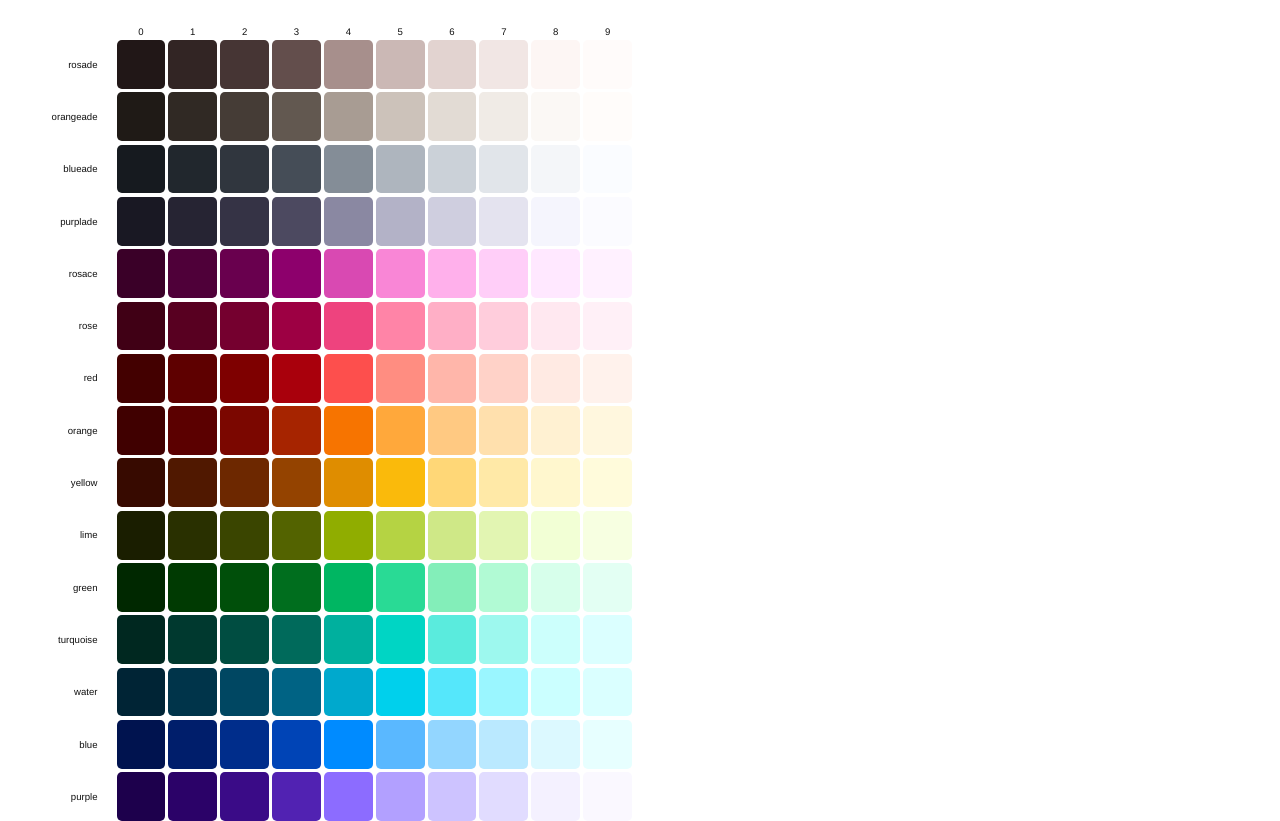
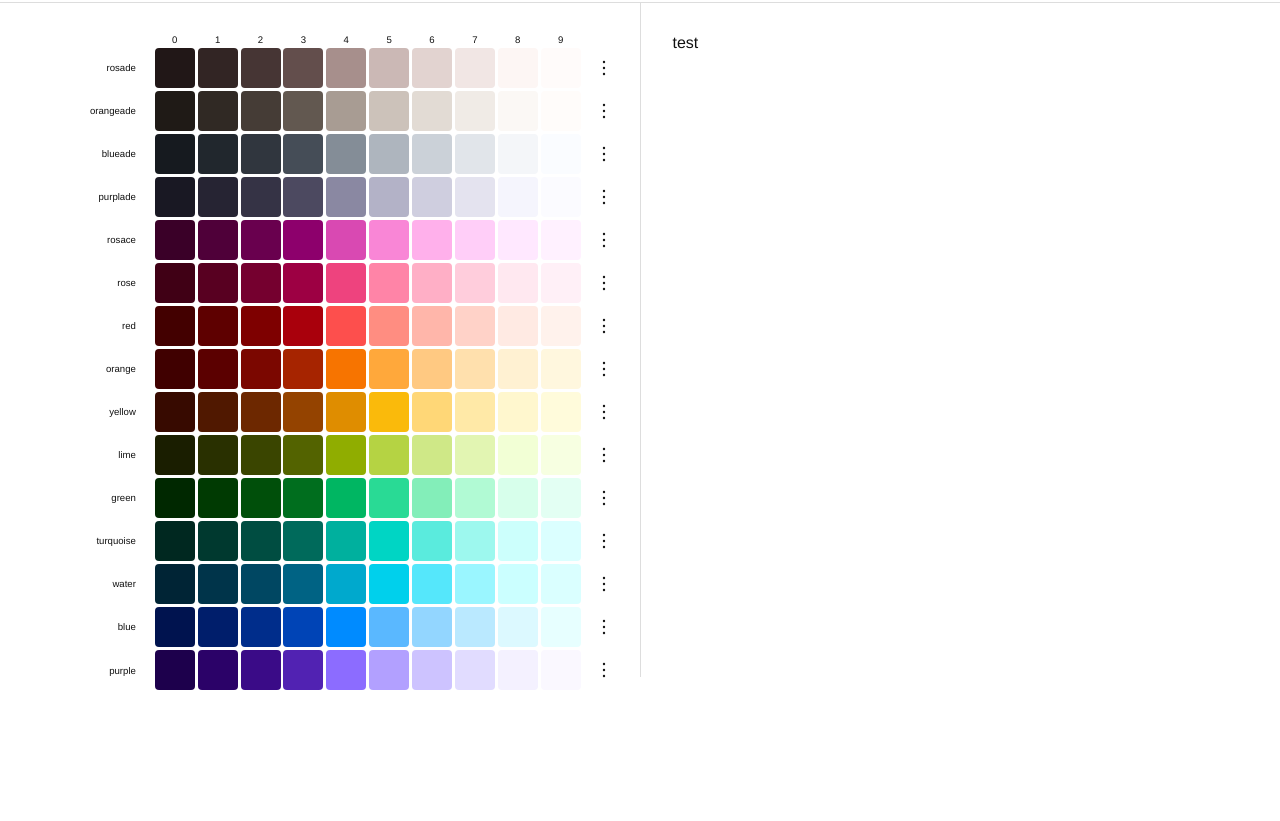
Before and after one commit to cisoun/Palette, a plain HTML site: page index.html in a window 1280 px wide. Shown: the part 62-883 px from the top of the page. After the commit the page ends 800 px from the top, so only its background shows below. Drawn offline with Linux system fonts and the light colour scheme; a web font is replaced by a local one.

Commit message:
Add UI module

```diff
--- a/app.js
+++ b/app.js
@@ -45,66 +45,73 @@ const Palette = {
 };
 
 const App = {
-	ui: {},
+	ui: null,
 	palette: null,
-	root: null,
 	timeout: null,
 
 	init: function () {
-
-		document.querySelectorAll('[id]').forEach(e => this.ui[e.id] = e)
-		this.root = document.documentElement;
-		this.ui.dark.onclick = () => this.root.classList.toggle('dark');
+		this.ui = UI.init();
+		this.ui.dark.onclick = () => UI.toggleClass(UI.root, 'dark');
 		this.update();
 	},
 
 	copyColor: function (value) {
-		this.ui.message.innerHTML = `Copied ${value}`;
-		this.ui.notification.classList.add('open');
+		navigator.clipboard.writeText(value);
+		this.notify(`Copied ${value}`);
+	},
 
-		navigator.clipboard.writeText(value);
+	notify: function (message) {
+		this.ui.message.html = message;
+		this.ui.notification.class = 'open';
 
 		clearTimeout(this.timeout);
 
 		this.timeout = setTimeout(() => {
-			this.ui.notification.classList.remove('open');
+			this.ui.notification.removeClass('open');
 		}, 3000);
 	},
 
-	setCSSColor: function (name, value) {
-		this.root.style.setProperty(`--${name}`, value);
-	},
+	update: function () {
+		const palette = this.ui.palette;
 
-	update: function () {
 		this.palette = Palette.create(COLORS, LEVELS);
 
-		App.ui.palette.replaceChildren();
-
-		App.ui.palette.appendChild(document.createElement('div'));
+		palette.clear();
+		palette.addChild(UI.Element());
 
 		for (let i = 0; i < LEVELS.length; i++) {
-			const level = document.createElement('div');
-			level.innerHTML = i;
-			level.classList.add('level');
-			App.ui.palette.appendChild(level);
+			palette.addChild(UI.create({
+				html: i.toString(),
+				klass: 'level'
+			}));
 		}
+
+		palette.addChild(UI.Element());
 
 		for (const color in this.palette) {
 			const levels = this.palette[color];
 
-			const title = document.createElement('div');
-			title.innerHTML = color;
-			title.classList.add('name');
-			App.ui.palette.appendChild(title);
+			palette.addChild(UI.create({
+				html: color,
+				klass: 'name'
+			}));
 
 			for (const [i, value] of levels.entries()) {
-				App.setCSSColor(`${color}-${i}`, value);
-				const cell = document.createElement('div');
-				cell.classList.add('color');
+				UI.setVariable(`${color}-${i}`, value);
+
+				const cell   = UI.Element();
+				cell.class   = 'color';
 				cell.onclick = () => this.copyColor(value);
 				cell.style.backgroundColor = `var(--${color}-${i})`;
-				App.ui.palette.appendChild(cell);
+
+				palette.addChild(cell);
 			}
+
+			const button   = UI.Button();
+			button.html    = '<svg viewBox="0 0 24 24"><use href="#iconMoreVert"></svg>';
+			button.onclick = () => this.copyColors();
+
+			palette.addChild(button);
 		}
 	},
 };
--- a/index.html
+++ b/index.html
@@ -9,6 +9,10 @@
 		<meta name="viewport" content="width=device-width, initial-scale=1.0">
 		<style rel="stylesheet" type="text/css">
 			@import url('https://fonts.googleapis.com/css2?family=Overpass+Mono:wght@500&display=swap');
+
+			@media only screen and (max-width: 600px) {
+				#controls { display: none; }
+			}
 
 			:root, html {
 				--fg: #111;
@@ -33,19 +37,37 @@
 			}
 
 			svg path {
+				fill: none;
 				stroke-linecap: round;
 				stroke-linejoin: round;
 				stroke-width: 1.4;
 				stroke: var(--fg);
 			}
 
-			button { font-family: inherit; }
+			button {
+				background: unset;
+				border: 0;
+				cursor: pointer;
+				font-family: inherit;
+			}
+			button:hover { background-color: var(--fg); }
+			button:hover > svg  { stroke: var(--bg); }
+			button > svg {
+				fill: none;
+				stroke: var(--fg);
+				height: 1.5rem;
+				min-width: 1.5rem;
+			}
 
-			.vbox {
+			.box {
 				display: flex;
-				flex-direction: row;
+				flex-direction: row;P
+				height: 100%;
 			}
-			.vbox > div { width: 100%; }
+			.box > div { padding: 2rem; width: 100%; }
+			.box > div:not(:last-child) {
+				border-right: 1px solid var(--separator);
+			}
 
 			#app {
 				display: flex;
@@ -74,7 +96,6 @@
 				height: 1.4rem;
 			}
 			#menu button {
-				/*aspect-ratio: 1;*/
 				background: unset;
 				border-radius: 1.25rem;
 				border: 0;
@@ -90,10 +111,6 @@
 			}
 			#menu button:hover > svg > path  {
 				stroke: var(--bg);
-			}
-			#menu button > svg {
-				height: 1.5rem;
-				min-width: 1.5rem;
 			}
 
 			#notification {
@@ -118,9 +135,23 @@
 				display: grid;
 				font-size: 0.6rem;
 				grid-gap: 0.5%;
-				grid-template-columns: auto repeat(10, auto);
-				padding: 2rem;
-				max-width: 600px;
+				grid-template-columns: auto repeat(10, 40px) 24px;
+				height: fit-content;
+			}
+			#palette button {
+				align-items: center;
+				aspect-ratio: 1;
+				border: 0;
+				border-radius: 100%;
+				display: flex;
+				height: 100%;
+				justify-content: center;
+				margin: 0;
+				padding: 0;
+			}
+			#palette button svg {
+				height: 60%;
+				width: 60%;
 			}
 			#palette .color {
 				aspect-ratio: 1;
@@ -137,12 +168,22 @@
 			}
 		</style>
 		<script src="color.js"></script>
+		<script src="ui.js"></script>
 		<script src="app.js" defer></script>
 	</head>
 	<body>
+		<svg xmlns="http://www.w3.org/2000/svg" style="display: none">
+			<g id="iconCopy">
+				<path d="M19.4 20H9.6a.6.6 0 01-.6-.6V9.6a.6.6 0 01.6-.6h9.8a.6.6 0 01.6.6v9.8a.6.6 0 01-.6.6z" stroke-linecap="round" stroke-linejoin="round"></path>
+				<path d="M15 9V4.6a.6.6 0 00-.6-.6H4.6a.6.6 0 00-.6.6v9.8a.6.6 0 00.6.6H9" stroke-linecap="round" stroke-linejoin="round"></path>
+			</g>
+			<g id="iconMoreVert">
+				<path d="M12 12.5a.5.5 0 100-1 .5.5 0 000 1zM12 18.5a.5.5 0 100-1 .5.5 0 000 1zM12 6.5a.5.5 0 100-1 .5.5 0 000 1z"  stroke-linecap="round" stroke-linejoin="round"></path>
+			</g>
+		</svg>
 		<div id="app">
 			<div id="menu">
-				<svg viewBox="0 0 24 24" fill="none" xmlns="http://www.w3.org/2000/svg" ><path d="M12 14.5a6 6 0 100-12 6 6 0 000 12z" stroke="#000000" stroke-width="0.95" stroke-linecap="round" stroke-linejoin="round"></path><path d="M16 21.5a6 6 0 100-12 6 6 0 000 12z" stroke="#000000" stroke-width="0.95" stroke-linecap="round" stroke-linejoin="round"></path><path d="M8 21.5a6 6 0 100-12 6 6 0 000 12z"></path></svg>
+				<svg viewBox="0 0 24 24" fill="none" xmlns="http://www.w3.org/2000/svg" ><path d="M12 14.5a6 6 0 100-12 6 6 0 000 12z" stroke-linecap="round" stroke-linejoin="round"></path><path d="M16 21.5a6 6 0 100-12 6 6 0 000 12z" stroke-linecap="round" stroke-linejoin="round"></path><path d="M8 21.5a6 6 0 100-12 6 6 0 000 12z"></path></svg>
 				<span>Palette</span>
 				<button id="notification">
 					<svg viewBox="0 0 24 24" fill="none" xmlns="http://www.w3.org/2000/svg"><path d="M18.134 11C18.715 16.375 21 18 21 18H3s3-2.133 3-9.6c0-1.697.632-3.325 1.757-4.525C8.883 2.675 10.41 2 12 2c.337 0 .672.03 1 .09M19 8a3 3 0 100-6 3 3 0 000 6zM13.73 21a1.999 1.999 0 01-3.46 0" stroke-linecap="round" stroke-linejoin="round"></path></svg>
@@ -150,9 +191,9 @@
 				</button>
 				<button id="dark"><svg viewBox="0 0 24 24" fill="none" xmlns="http://www.w3.org/2000/svg"><path d="M3 11.507a9.493 9.493 0 0018 4.219c-8.507 0-12.726-4.22-12.726-12.726A9.494 9.494 0 003 11.507z" stroke-linecap="round" stroke-linejoin="round"></path></svg></span>
 			</div>
-			<div class="vbox">
+			<div class="box">
 				<div id="palette"></div>
-				<div id="controls"></div>
+				<div id="controls">test</div>
 			</div>
 		</div>
 	</body>
--- /dev/null
+++ b/ui.js
@@ -0,0 +1,48 @@
+const UI = {
+	root: document.documentElement,
+
+	create: (args = {}) => {
+		const e = UI.createElement(args.tag || 'div');
+		if (args.html)  e.html = args.html;
+		if (args.klass) e.class = args.klass;
+		return e;
+	},
+	createElement: (tag = 'div') => UI.wrap(document.createElement(tag)),
+	from: (id) => document.getElementById(id),
+	init: () => {
+		const o = {};
+		document.querySelectorAll('[id]').forEach(e => o[e.id] = UI.wrap(e));
+		return o;
+	},
+	wrap: (e) => {
+		e.addChild    = (c) => UI.addChild(e, c);
+		e.addClass    = (c) => UI.addClass(e, c);
+		e.clear       = ()  => UI.clear(e);
+		e.removeClass = (c) => UI.removeClass(e, c);
+		e.setClass    = (e) => UI.setClass(e, c);
+		e.toggleClass = (c) => UI.toggleClass(e, c);
+		Object.defineProperty(e, 'class', {
+			get()  {return this.className},
+			set(x) { this.className = x },
+		});
+		Object.defineProperty(e, 'html', {
+			get()  {return this.innerHTML},
+			set(x) { this.innerHTML = x },
+		});
+		return e;
+	},
+
+	addChild:    (e, c) => e.appendChild(c),
+	addClass:    (e, c) => e.classList.add(c),
+	clear:       (e)    => e.innerHTML = '',
+	removeClass: (e, c) => e.classList.remove(c),
+	setClass:    (e, c) => e.className = c,
+	setHTML:     (e, h) => e.innerHTML = h,
+	toggleClass: (e, c) => e.classList.toggle(c),
+
+	setVariable: (n, v) => UI.root.style.setProperty(`--${n}`, v),
+
+	/* Objects */
+	Button:  () => UI.createElement('button'),
+	Element: () => UI.createElement(),
+};
```
